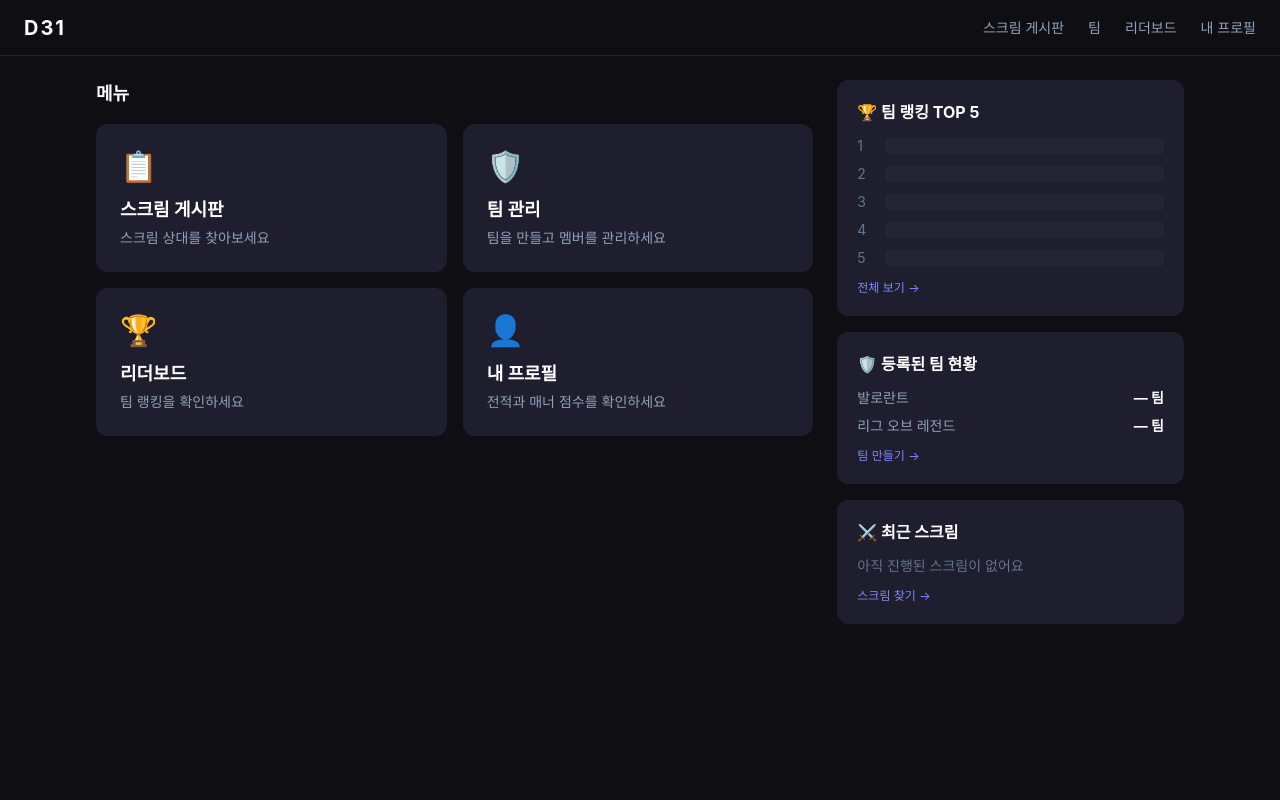
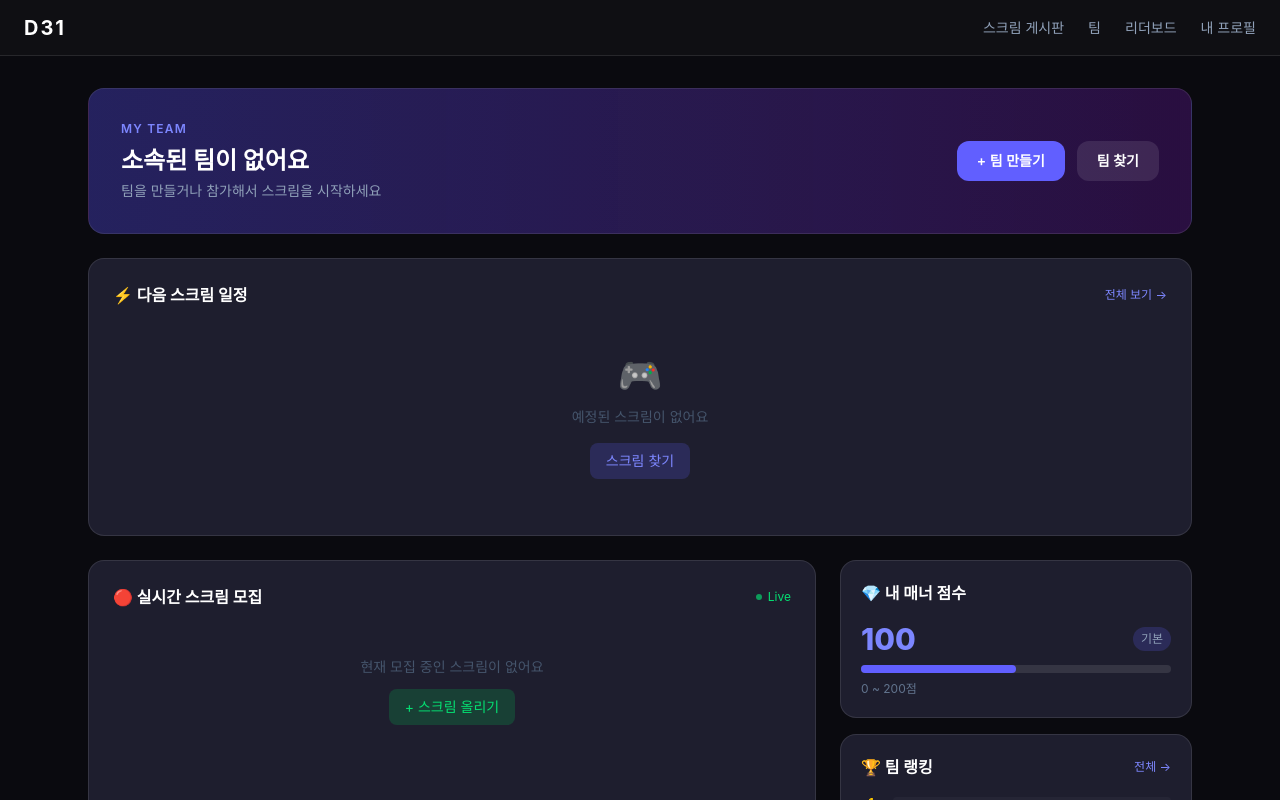
Before and after one commit to D31-Maxverstappen/scrim-platform, a Next.js app: page /dashboard in a window 1280 px wide. Shown: the top 800 px of the page. Built offline with nearby package versions, Linux system fonts and the light colour scheme.

Commit message:
feat: redesign dashboard esports hub style

```diff
--- a/src/app/dashboard/page.tsx
+++ b/src/app/dashboard/page.tsx
@@ -2,78 +2,101 @@ import Navbar from '@/components/Navbar'
 
 export default async function DashboardPage() {
   return (
-    <div className="min-h-screen bg-[#0f0f13]">
+    <div className="min-h-screen bg-[#0a0a0f]">
       <Navbar />
 
-      <div className="pt-14 p-8 max-w-6xl mx-auto">
-        {/* 메인 그리드 */}
-        <div className="grid grid-cols-1 lg:grid-cols-3 gap-6 mt-6">
+      <div className="pt-14 max-w-6xl mx-auto px-6">
 
-          {/* 왼쪽 - 메인 메뉴 */}
-          <div className="lg:col-span-2 flex flex-col gap-4">
-            <h2 className="text-white font-bold text-lg">메뉴</h2>
-            <div className="grid grid-cols-1 sm:grid-cols-2 gap-4">
-              <a href="/scrims" className="bg-[#1e1e2e] hover:bg-[#2a2a3e] rounded-xl p-6 transition">
-                <div className="text-3xl mb-3">📋</div>
-                <h3 className="text-white font-bold text-lg mb-1">스크림 게시판</h3>
-                <p className="text-slate-400 text-sm">스크림 상대를 찾아보세요</p>
+        {/* ── 상단 히어로 배너 - 내 팀 현황 ── */}
+        <div className="mt-8 relative rounded-2xl overflow-hidden bg-gradient-to-r from-indigo-900/60 to-purple-900/40 border border-white/10 p-8">
+          <div className="absolute inset-0 bg-gradient-to-r from-indigo-500/5 to-transparent pointer-events-none" />
+          <div className="relative z-10 flex flex-col md:flex-row items-start md:items-center justify-between gap-6">
+            <div>
+              <p className="text-indigo-400 text-xs font-semibold tracking-widest uppercase mb-2">My Team</p>
+              <h2 className="text-white text-2xl font-bold mb-1">소속된 팀이 없어요</h2>
+              <p className="text-slate-400 text-sm">팀을 만들거나 참가해서 스크림을 시작하세요</p>
+            </div>
+            <div className="flex gap-3">
+              <a href="/teams/create" className="bg-indigo-500 hover:bg-indigo-600 text-white text-sm font-semibold px-5 py-2.5 rounded-xl transition">
+                + 팀 만들기
               </a>
-              <a href="/teams" className="bg-[#1e1e2e] hover:bg-[#2a2a3e] rounded-xl p-6 transition">
-                <div className="text-3xl mb-3">🛡️</div>
-                <h3 className="text-white font-bold text-lg mb-1">팀 관리</h3>
-                <p className="text-slate-400 text-sm">팀을 만들고 멤버를 관리하세요</p>
-              </a>
-              <a href="/leaderboard" className="bg-[#1e1e2e] hover:bg-[#2a2a3e] rounded-xl p-6 transition">
-                <div className="text-3xl mb-3">🏆</div>
-                <h3 className="text-white font-bold text-lg mb-1">리더보드</h3>
-                <p className="text-slate-400 text-sm">팀 랭킹을 확인하세요</p>
-              </a>
-              <a href="/profile" className="bg-[#1e1e2e] hover:bg-[#2a2a3e] rounded-xl p-6 transition">
-                <div className="text-3xl mb-3">👤</div>
-                <h3 className="text-white font-bold text-lg mb-1">내 프로필</h3>
-                <p className="text-slate-400 text-sm">전적과 매너 점수를 확인하세요</p>
+              <a href="/teams" className="bg-white/10 hover:bg-white/20 text-white text-sm font-semibold px-5 py-2.5 rounded-xl transition">
+                팀 찾기
               </a>
             </div>
           </div>
+        </div>
 
-          {/* 오른쪽 사이드바 */}
+        {/* ── 다음 스크림 일정 ── */}
+        <div className="mt-6 bg-[#1e1e2e] border border-white/10 rounded-2xl p-6">
+          <div className="flex items-center justify-between mb-4">
+            <h3 className="text-white font-bold">⚡ 다음 스크림 일정</h3>
+            <a href="/scrims" className="text-indigo-400 text-xs hover:underline">전체 보기 →</a>
+          </div>
+          <div className="flex flex-col items-center justify-center py-8 text-slate-600">
+            <p className="text-4xl mb-3">🎮</p>
+            <p className="text-sm">예정된 스크림이 없어요</p>
+            <a href="/scrims" className="mt-4 bg-indigo-500/20 hover:bg-indigo-500/30 text-indigo-400 text-sm px-4 py-2 rounded-lg transition">
+              스크림 찾기
+            </a>
+          </div>
+        </div>
+
+        {/* ── 하단 그리드 ── */}
+        <div className="mt-6 grid grid-cols-1 md:grid-cols-3 gap-6 pb-12">
+
+          {/* 실시간 매칭 현황 */}
+          <div className="md:col-span-2 bg-[#1e1e2e] border border-white/10 rounded-2xl p-6">
+            <div className="flex items-center justify-between mb-4">
+              <h3 className="text-white font-bold">🔴 실시간 스크림 모집</h3>
+              <span className="flex items-center gap-1.5 text-xs text-green-400">
+                <span className="w-1.5 h-1.5 rounded-full bg-green-400 animate-pulse inline-block" />
+                Live
+              </span>
+            </div>
+            <div className="flex flex-col gap-3">
+              {/* 빈 상태 */}
+              <div className="text-center py-8 text-slate-600">
+                <p className="text-sm">현재 모집 중인 스크림이 없어요</p>
+                <a href="/scrims/post" className="mt-3 inline-block bg-green-500/20 hover:bg-green-500/30 text-green-400 text-sm px-4 py-2 rounded-lg transition">
+                  + 스크림 올리기
+                </a>
+              </div>
+            </div>
+          </div>
+
+          {/* 오른쪽 사이드 */}
           <div className="flex flex-col gap-4">
 
-            {/* 리더보드 미리보기 */}
-            <div className="bg-[#1e1e2e] rounded-xl p-5">
-              <h3 className="text-white font-bold mb-3">🏆 팀 랭킹 TOP 5</h3>
-              <div className="flex flex-col gap-2">
-                {['—', '—', '—', '—', '—'].map((_, i) => (
-                  <div key={i} className="flex items-center gap-3 text-sm">
-                    <span className="text-slate-500 w-4">{i + 1}</span>
-                    <div className="flex-1 h-4 bg-[#2a2a3e] rounded animate-pulse" />
+            {/* 내 매너 점수 */}
+            <div className="bg-[#1e1e2e] border border-white/10 rounded-2xl p-5">
+              <h3 className="text-white font-bold mb-4">💎 내 매너 점수</h3>
+              <div className="flex items-center justify-between mb-2">
+                <span className="text-3xl font-extrabold text-indigo-400">100</span>
+                <span className="text-xs text-slate-400 bg-indigo-500/20 px-2 py-1 rounded-full">기본</span>
+              </div>
+              <div className="w-full bg-white/10 rounded-full h-2">
+                <div className="bg-indigo-500 h-2 rounded-full" style={{ width: '50%' }} />
+              </div>
+              <p className="text-slate-500 text-xs mt-2">0 ~ 200점</p>
+            </div>
+
+            {/* 팀 랭킹 TOP 5 */}
+            <div className="bg-[#1e1e2e] border border-white/10 rounded-2xl p-5">
+              <div className="flex items-center justify-between mb-4">
+                <h3 className="text-white font-bold">🏆 팀 랭킹</h3>
+                <a href="/leaderboard" className="text-indigo-400 text-xs hover:underline">전체 →</a>
+              </div>
+              <div className="flex flex-col gap-3">
+                {[1,2,3,4,5].map((i) => (
+                  <div key={i} className="flex items-center gap-3">
+                    <span className={`text-xs font-bold w-5 text-center ${i === 1 ? 'text-yellow-400' : i === 2 ? 'text-slate-300' : i === 3 ? 'text-orange-400' : 'text-slate-600'}`}>
+                      {i}
+                    </span>
+                    <div className="flex-1 h-3 bg-white/5 rounded animate-pulse" />
                   </div>
                 ))}
               </div>
-              <a href="/leaderboard" className="text-indigo-400 text-xs mt-3 block hover:underline">전체 보기 →</a>
-            </div>
-
-            {/* 등록된 팀 현황 */}
-            <div className="bg-[#1e1e2e] rounded-xl p-5">
-              <h3 className="text-white font-bold mb-3">🛡️ 등록된 팀 현황</h3>
-              <div className="flex flex-col gap-2 text-sm text-slate-400">
-                <div className="flex justify-between">
-                  <span>발로란트</span>
-                  <span className="text-white font-bold">— 팀</span>
-                </div>
-                <div className="flex justify-between">
-                  <span>리그 오브 레전드</span>
-                  <span className="text-white font-bold">— 팀</span>
-                </div>
-              </div>
-              <a href="/teams" className="text-indigo-400 text-xs mt-3 block hover:underline">팀 만들기 →</a>
-            </div>
-
-            {/* 최근 스크림 */}
-            <div className="bg-[#1e1e2e] rounded-xl p-5">
-              <h3 className="text-white font-bold mb-3">⚔️ 최근 스크림</h3>
-              <p className="text-slate-500 text-sm">아직 진행된 스크림이 없어요</p>
-              <a href="/scrims" className="text-indigo-400 text-xs mt-3 block hover:underline">스크림 찾기 →</a>
             </div>
 
           </div>
```
